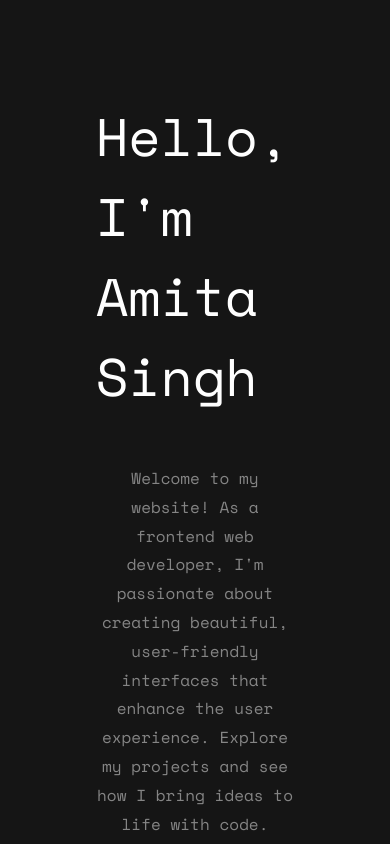
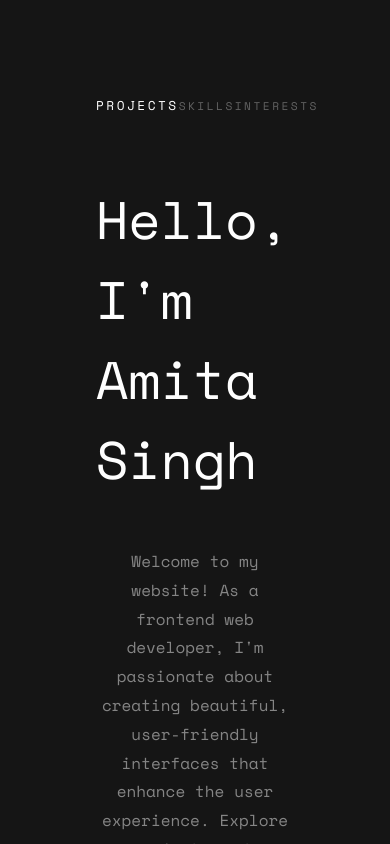
Before and after one commit to GeekAmita/myPortfolio, a React (Vite) app: page / in a window 390 px wide. Built offline with nearby package versions, Linux system fonts and the light colour scheme.

Commit message:
Added header for mobile view

```diff
--- a/src/pages/Home/Home.css
+++ b/src/pages/Home/Home.css
@@ -2,6 +2,21 @@
   display: flex;
   flex-direction: column;
   height: 100vh;
+}
+
+.headerBox {
+  display: none;
+  justify-content: space-between;
+  align-items: center;
+  padding: 6rem 6rem 0 6rem;
+  color: var(--fontInactive);
+}
+
+.headerItem {
+  display: flex;
+  font-size: clamp(0.7rem, 1vw, 0.9rem);
+  text-transform: uppercase;
+  letter-spacing: 2.5px;
 }
 
 .section1 {
@@ -51,7 +66,7 @@ span {
   font-size: clamp(0.5rem, 1vw, 0.7rem);
 }
 
-.menuItem {
+.contentItem {
   display: flex;
   justify-content: flex-start;
   align-items: center;
@@ -68,13 +83,13 @@ span {
   background-color: var(--fontInactive);
 }
 
-.content .menuItem:hover .line {
+.content .contentItem:hover .line {
   cursor: pointer;
   width: 3rem;
   background-color: var(--fontPrimary);
 }
 
-.content .menuItem:hover {
+.content .contentItem:hover {
   cursor: pointer;
   transition: all 0.3s;
   font-size: 1.3rem;
@@ -120,9 +135,15 @@ span {
     overflow-y: scroll;
     gap: 4rem;
   }
+
+  .headerBox {
+    display: flex;
+  }
+
   .section1 {
     flex-direction: column;
     gap: 3rem;
+    padding: 0 6rem;
   }
 
   .section2 {
@@ -157,4 +178,8 @@ span {
       "box2"
       "box3";
   }
+
+  .isActive {
+    font-size: 0.8rem;
+  }
 }
--- a/src/pages/Home/Home.jsx
+++ b/src/pages/Home/Home.jsx
@@ -17,6 +17,19 @@ function Home() {
 
   return (
     <div className="home">
+      <div className="headerBox">
+        {MenuList.map((item, index) => {
+          return (
+            <div
+              className={`headerItem ${activeIndex == index ? "isActive" : ""}`}
+              key={index}
+              onClick={() => onMenuClick(index)}
+            >
+              {item}
+            </div>
+          );
+        })}
+      </div>
       <div className="section1">
         <div className="intro">
           <h1 className="fontLarge">
@@ -34,7 +47,7 @@ function Home() {
             {MenuList.map((item, index) => {
               return (
                 <div
-                  className={`menuItem ${
+                  className={`contentItem ${
                     activeIndex == index ? "isActive" : ""
                   }`}
                   key={index}
```
